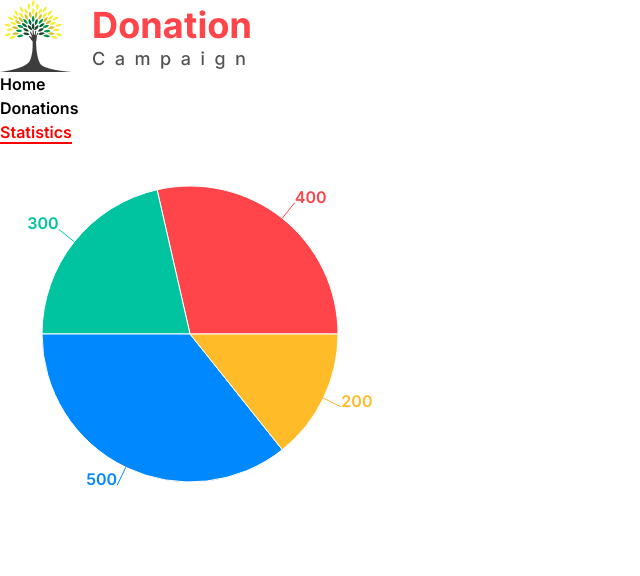
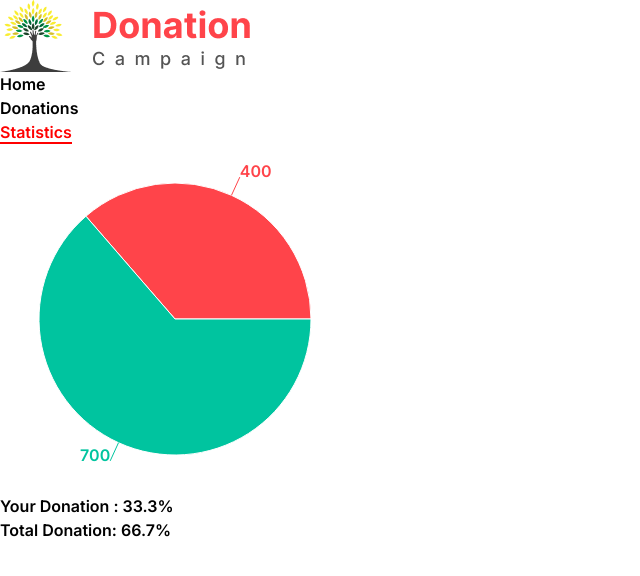
Before and after one commit to mdsajalali/donation-campaign, a React app: page /statistics in a window 1280 px wide. Shown: the top 576 px of the page, without its empty margins (0-640 px from the left). Built offline with nearby package versions, Linux system fonts and the light colour scheme; the HTML template or start-up script is replaced by a standard one.

Commit message:
piechart percentage added

```diff
--- a/src/pages/Statistics.jsx
+++ b/src/pages/Statistics.jsx
@@ -3,16 +3,15 @@ import { Cell, Pie, PieChart } from "recharts";
 const Statistics = () => {
   const data = [
     { name: "Group A", value: 400 },
-    { name: "Group B", value: 300 },
-    { name: "Group C", value: 500 },
-    { name: "Group D", value: 200 },
+    { name: "Group B", value: 700 },
+
   ];
 
-  const COLORS = ["#FF444A", "#00C49F", "#0088FE", "#FFBB28"];
+  const COLORS = ["#FF444A", "#00C49F"];
 
   return (
-    <div className="lg:container flex items-center justify-center min-h-[80vh] mx-auto p-5">
-      <PieChart width={380} className="mx-auto" height={380}>
+    <div className="lg:container flex flex-col items-center justify-center min-h-[80vh] mx-auto p-5">
+      <PieChart width={350} className="mx-auto" height={350}>
         <Pie
           data={data}
           cx="50%"
@@ -26,6 +25,15 @@ const Statistics = () => {
           ))}
         </Pie>
       </PieChart>
+
+      <div className="flex gap-5 flex-wrap items-center justify-center text-2xl">
+        <p>
+          Your Donation : <span className="font-bold">33.3%</span>
+        </p>
+        <p>
+          Total Donation: <span className="font-bold">66.7%</span>{" "}
+        </p>
+      </div>
     </div>
   );
 };
```
